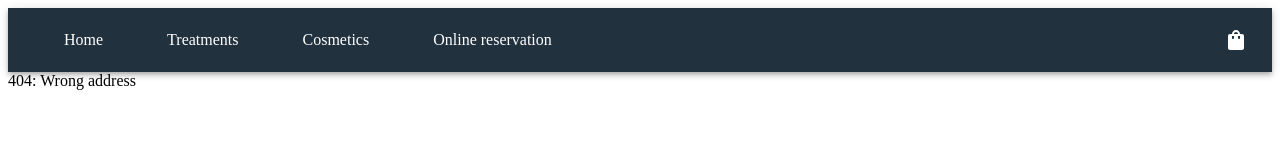
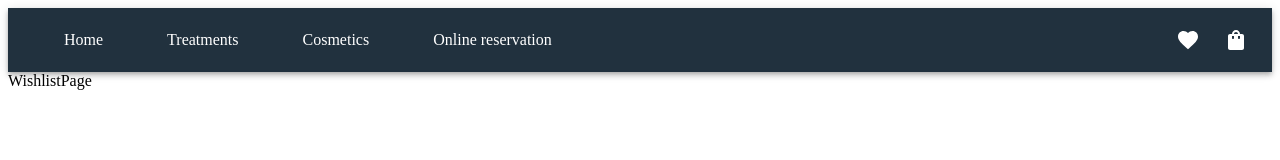
Before and after one commit to ManAgne/Spa-page, a React (Create React App) app in the folder app/: page /wishlist in a window 1280 px wide. Before the commit this address had no page. Shown: the top 160 px of the page. Built offline with nearby package versions, Linux system fonts and the light colour scheme.

Commit message:
feat: wishlist page with navigation created

```diff
--- a/app/src/app.jsx
+++ b/app/src/app.jsx
@@ -9,6 +9,7 @@ import HomePage from './pages/home-page';
 import TreatmentsPage from './pages/treatments-page';
 import CosmeticsPage from './pages/cosmetics-page';
 import CartPage from './pages/cart-page';
+import WishlistPage from './pages/wishlist-page';
 import OnlineReservationPage from './pages/online-reservation-page';
 import ErrorPage from './pages/error-page';
 import CartContext from './contexts/cart-context';
@@ -21,8 +22,9 @@ const App = () => (
         <Route path="/" element={<HomePage />} />
         <Route path="/treatments" element={<TreatmentsPage />} />
         <Route path="/cosmetics" element={<CosmeticsPage />} />
+        <Route path="/reservation" element={<OnlineReservationPage />} />
+        <Route path="/wishlist" element={<WishlistPage />} />
         <Route path="/cart" element={<CartPage />} />
-        <Route path="/reservation" element={<OnlineReservationPage />} />
 
         <Route path="*" element={<ErrorPage />} />
       </Routes>
--- a/app/src/components/navbar/index.jsx
+++ b/app/src/components/navbar/index.jsx
@@ -5,6 +5,7 @@ import Toolbar from '@mui/material/Toolbar';
 import IconButton from '@mui/material/IconButton';
 import MenuIcon from '@mui/icons-material/Menu';
 import ShoppingBagIcon from '@mui/icons-material/ShoppingBag';
+import FavoriteIcon from '@mui/icons-material/Favorite';
 import { useNavigate } from 'react-router-dom';
 import * as Nav from './components';
 
@@ -35,6 +36,17 @@ const NavBar = () => {
             {pages.map(({ text, to }) => <Nav.Link key={to} to={to}>{text}</Nav.Link>)}
           </Box>
 
+          <Box>
+
+            <IconButton
+              size="large"
+              edge="start"
+              color="inherit"
+              onClick={() => navigate('/wishlist')}
+            >
+              <FavoriteIcon />
+            </IconButton>
+
             <IconButton
               size="large"
               edge="end"
@@ -43,6 +55,9 @@ const NavBar = () => {
             >
               <ShoppingBagIcon />
             </IconButton>
+
+          </Box>
+
         </Toolbar>
       </AppBar>
     </Box>
--- /dev/null
+++ b/app/src/pages/wishlist-page.jsx
@@ -0,0 +1,7 @@
+import * as React from 'react';
+
+const WishlistPage = () => (
+  <div>WishlistPage</div>
+);
+
+export default WishlistPage;
```
Lines whose indentation alone changed are shown as unchanged.
